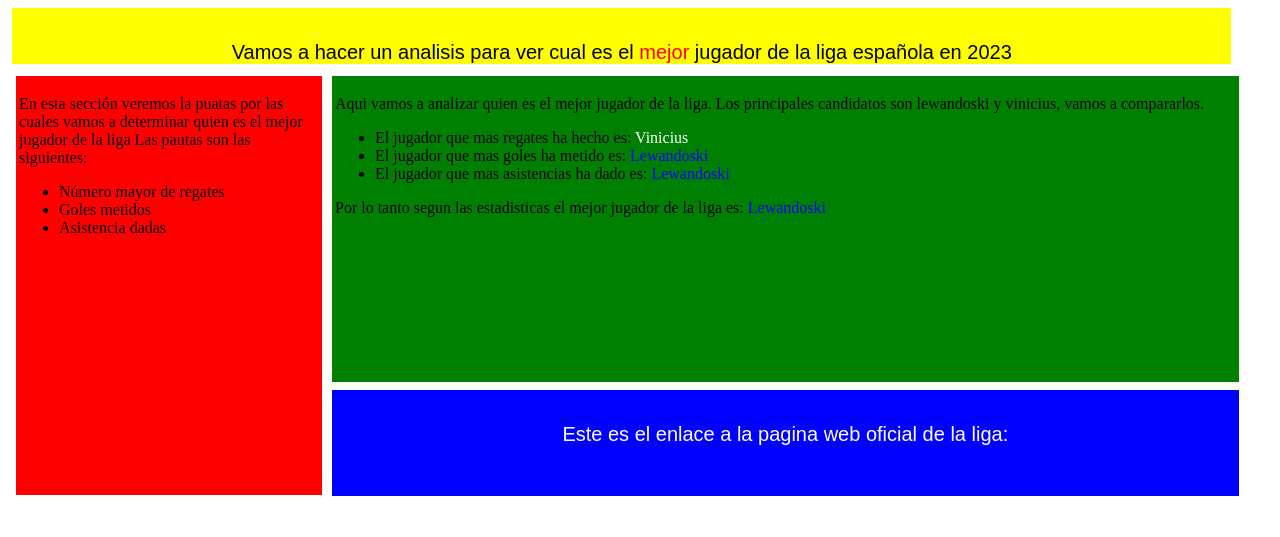
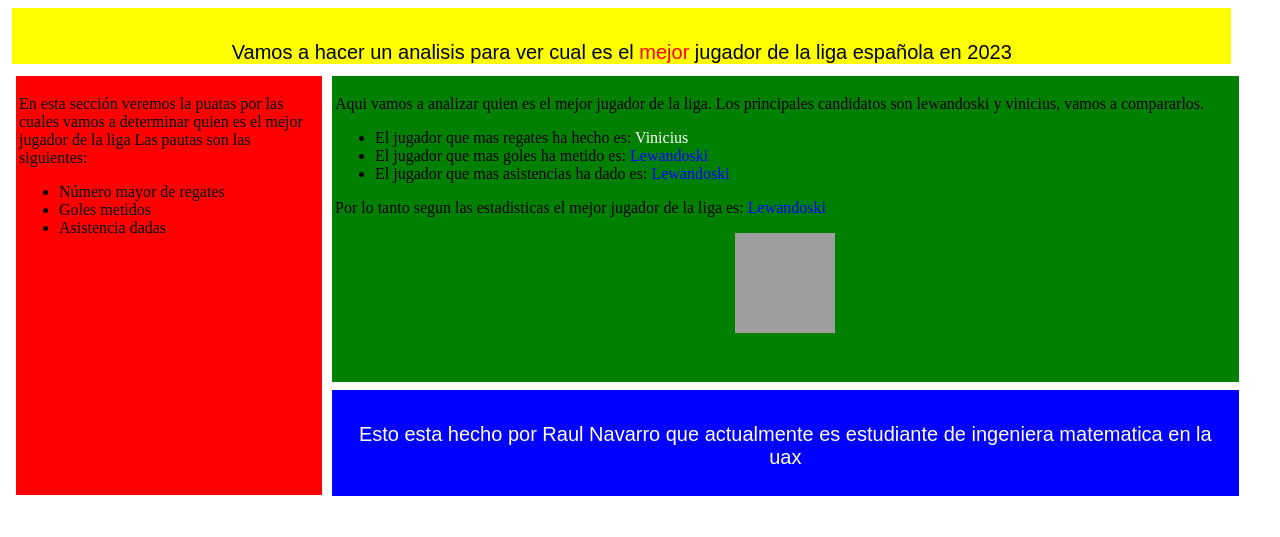
Before and after one commit to Rauulito/Clase3, a plain HTML site: page Ejercicio3/index.html in a window 1280 px wide. Drawn offline with Linux system fonts and the light colour scheme; grey boxes are pictures that could not be loaded.

Commit message:
finalizado

```diff
--- a/Ejercicio3/index.html
+++ b/Ejercicio3/index.html
@@ -36,11 +36,14 @@
                 </ul>
                 Por lo tanto segun las estadisticas el mejor jugador de la liga es: <span class="Colorazul">Lewandoski</span>
             </p>
+            <div class="imagen">
+            <img src="https://www.elfutbolero.es/__export/1679047056766/sites/elfutboleromx/img/2023/03/17/leodsasaaasasaaaxagasaaaax_x36x.jpg_190851987.jpg" width="100" height="100" />
+            </div>
         </div>
 
         <div class="caja4">
             <div class="texto">
-            <p>Este es el enlace a la pagina web oficial de la liga: </p>
+            <p>Esto esta hecho por Raul Navarro que actualmente es estudiante de ingeniera matematica en la uax  </p>
             </div>
         </div>
     </div>
--- a/Ejercicio3/style.css
+++ b/Ejercicio3/style.css
@@ -70,3 +70,9 @@
 .Colorazul{
     color: blue;
 }
+
+.imagen{
+    width: 100%;
+    height: 100%;
+    text-align: center;
+}
```
